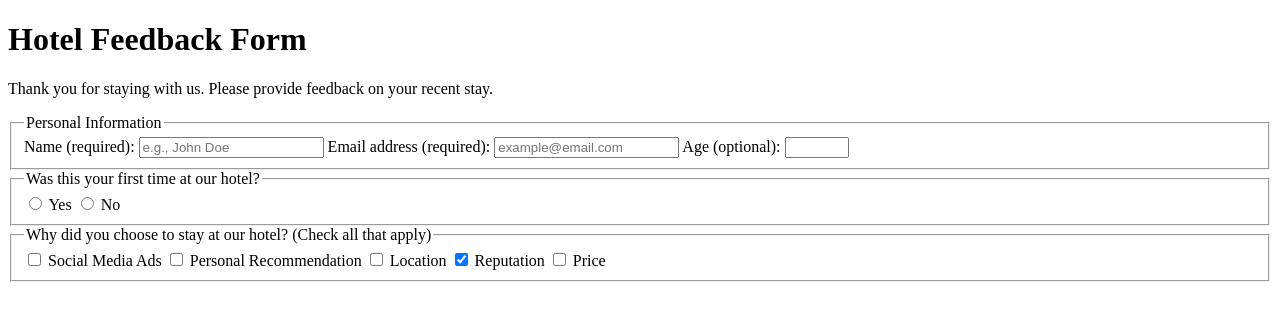
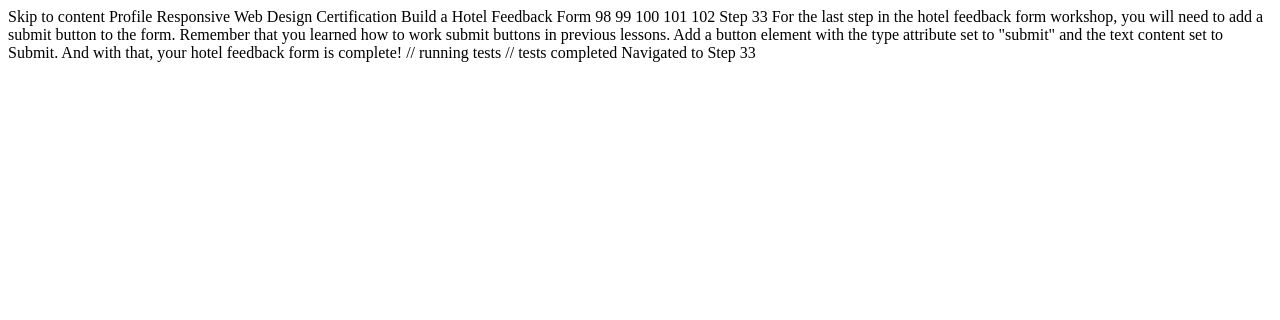
Before and after one commit to Andrei-director/HotelFeedbackForm, a plain HTML site: page index.html in a window 1280 px wide. Drawn offline with Linux system fonts and the light colour scheme.

Commit message:
Update index.html

```diff
--- a/index.html
+++ b/index.html
@@ -1,79 +1,25 @@
-<!DOCTYPE html>
-<html lang="en">
-  <head>
-    <meta charset="UTF-8" />
-    <title>Hotel Feedback Form</title>
-  </head>
-  <body>
-    <header>
-      <h1>Hotel Feedback Form</h1>
-      <p>
-        Thank you for staying with us. Please provide feedback on your recent
-        stay.
-      </p>
-    </header>
-    <main>
-      <form method="POST" action="https://hotel-feedback.freecodecamp.org">
-        <fieldset>
-          <legend>Personal Information</legend>
-          <label for="full-name">Name (required):</label>
-          <input type="text" id="full-name" name="name" placeholder="e.g., John Doe" required size="20">
+Skip to content
+Profile
 
-          <label for="email">Email address (required):</label>
-          <input
-            placeholder="example@email.com"
-            required
-            id="email"
-            type="email"
-            name="email"
-            size="20"
-          />
-          <label for="age">Age (optional):</label>
-          <input type="number" name="age" id="age" min="3" max="100" />
-        </fieldset>
+    Responsive Web Design Certification
+    Build a Hotel Feedback Form
 
-        <fieldset>
-          <legend>Was this your first time at our hotel?</legend>
-          <input id="yes-option" type="radio" name="hotel-stay" />
-          <label for="yes-option">Yes</label>
-          <input id="no-option" type="radio" name="hotel-stay" />
-          <label for="no-option">No</label>
-        </fieldset>
+98
+99
+100
+101
+102
+Step 33
 
-        <fieldset>
-          <legend>
-            Why did you choose to stay at our hotel? (Check all that apply)
-          </legend>
+For the last step in the hotel feedback form workshop, you will need to add a submit button to the form.
 
-          <input type="checkbox" id="ads" name="ads" value="ads" />
-          <label for="ads">Social Media Ads</label>
+Remember that you learned how to work submit buttons in previous lessons.
 
-          <input
-            type="checkbox"
-            id="recommendation"
-            name="recommendation"
-            value="recommendation"
-          />
-          <label for="recommendation">Personal Recommendation</label>
+Add a button element with the type attribute set to "submit" and the text content set to Submit.
 
-          <input type="checkbox" id="location" name="location" value="location" />
-          <label for="location">Location</label>
+And with that, your hotel feedback form is complete!
 
-          <input
-            checked
-            type="checkbox"
-            id="reputation"
-            name="reputation"
-            value="reputation"
-          />
-          <label for="reputation">Reputation</label>
+// running tests
+// tests completed
 
-          <input type="checkbox" id="price" name="price" value="price" />
-          <label for="price">Price</label>
-        </fieldset>
-
-
-      </form>
-    </main>
-  </body>
-</html>
+Navigated to Step 33
```
